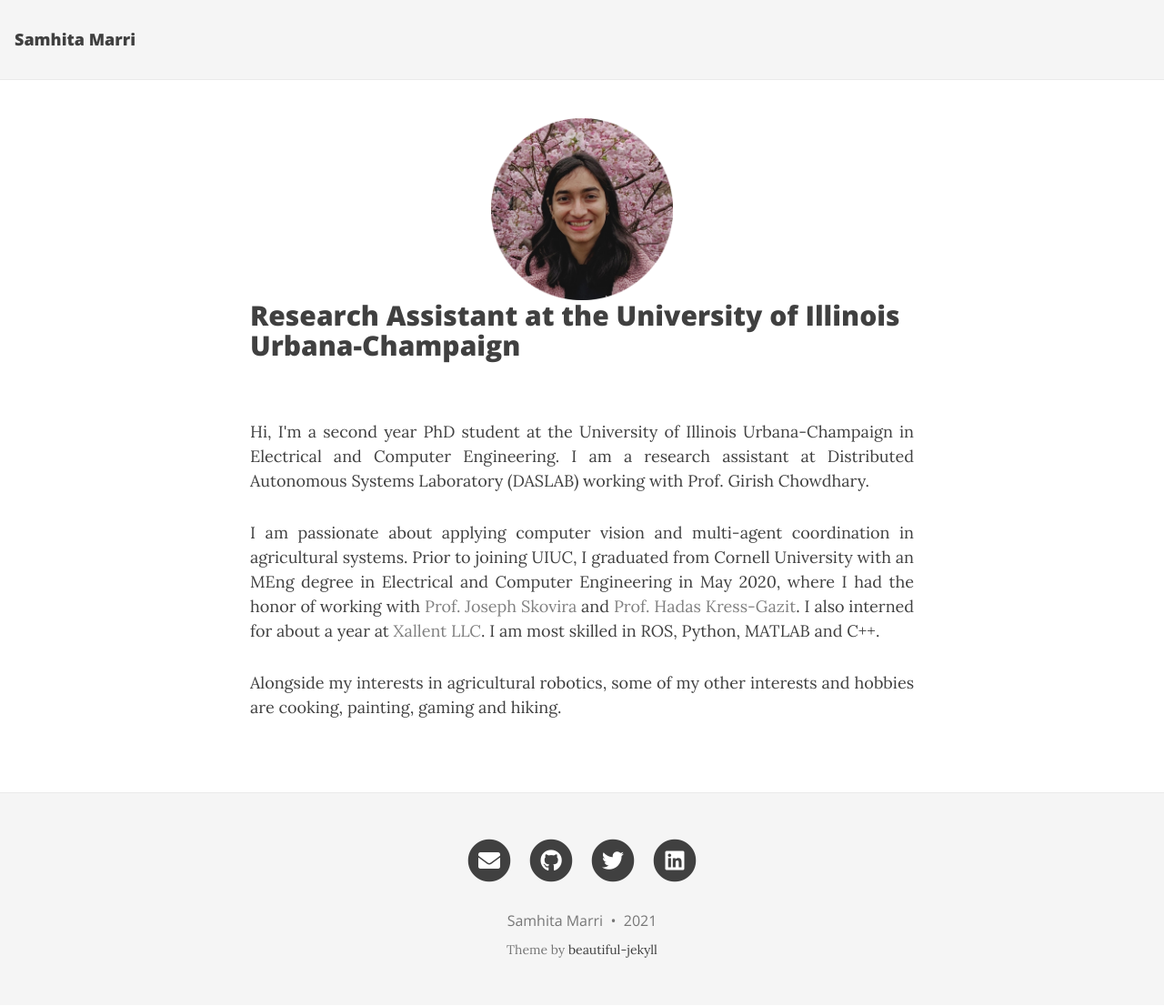
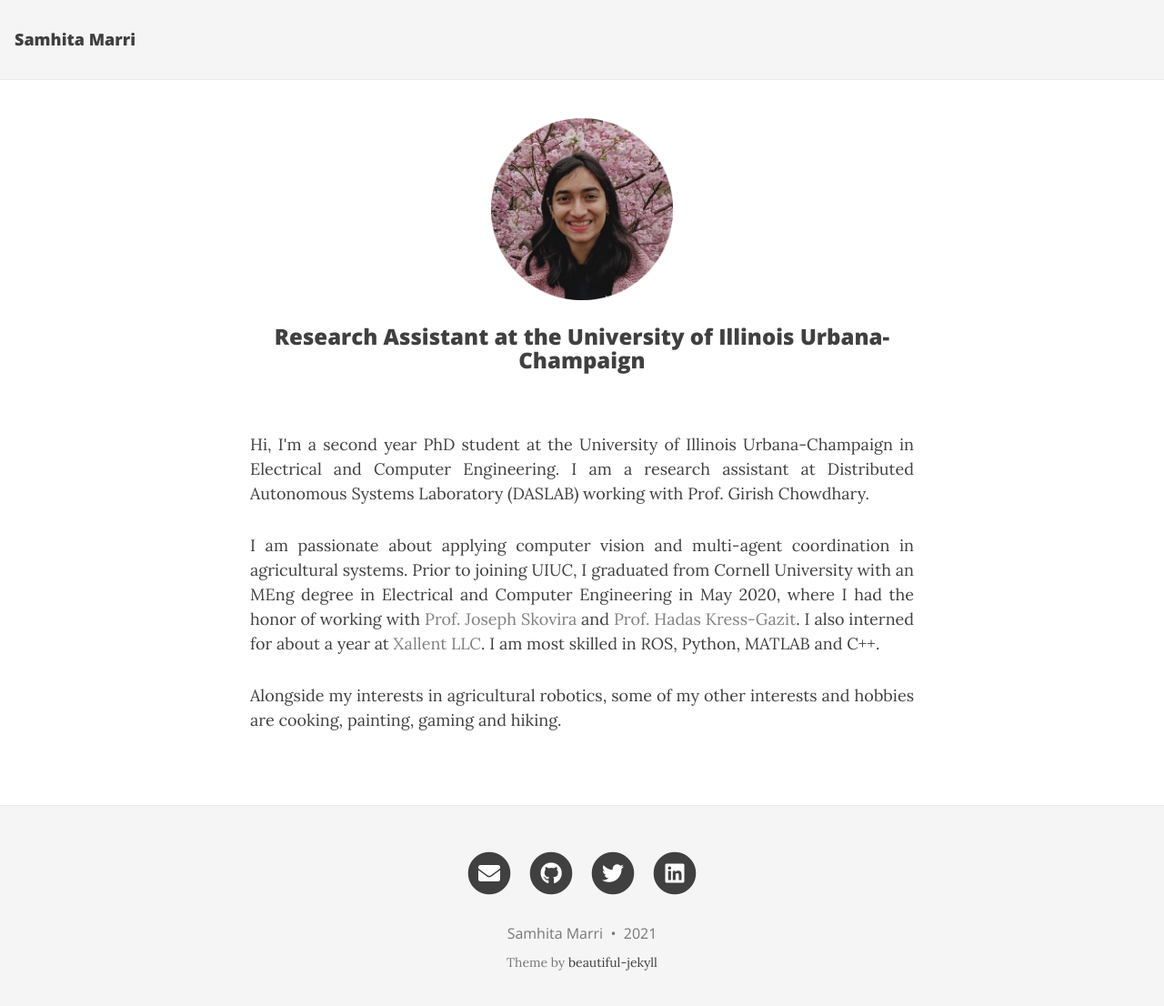
Before and after one commit to samhita-m/samhita-m.github.io, a Jekyll site: the page built from index.html, in a window 1280 px wide and 1119 px high. Shown: the top 1106 px of the window at 91% size. Built offline with Jekyll 4.4.1, drawn with Linux system fonts in a browser that asks for light colours; nearby versions of some CDN libraries; the list of posts is cut into pages by our own code.

Commit message:
About Me Update

```diff
--- a/index.html
+++ b/index.html
@@ -4,8 +4,8 @@ use-site-title: False
 ---
 
 <center><img src="image.png" height="200" width="200"></center>
-
-<h2>Research Assistant at the University of Illinois Urbana-Champaign  </h2>
+<br />
+<h3 align = "center" >Research Assistant at the University of Illinois Urbana-Champaign  </h3>
 <br />
 <p align = "justify">
 Hi, I'm a second year PhD student at the University of Illinois Urbana-Champaign in Electrical and Computer Engineering. I am a research assistant at Distributed Autonomous Systems Laboratory (DASLAB) working with Prof. Girish Chowdhary.
```
